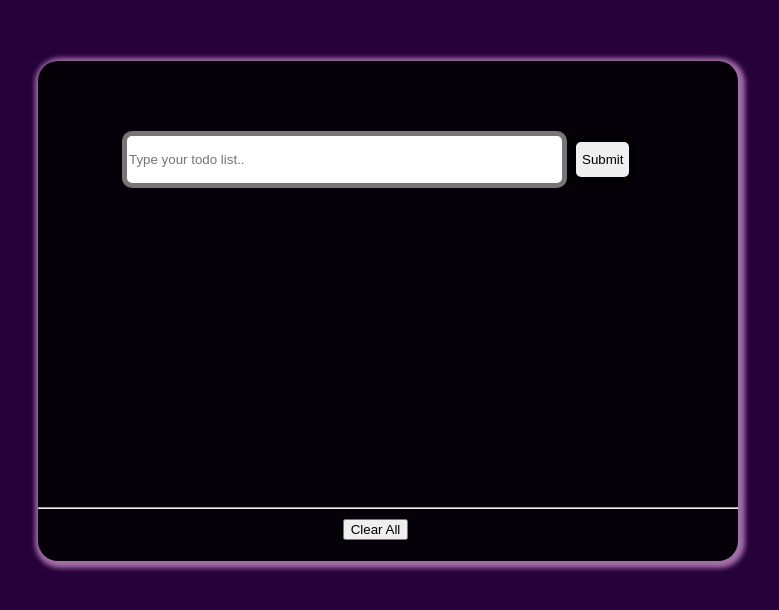
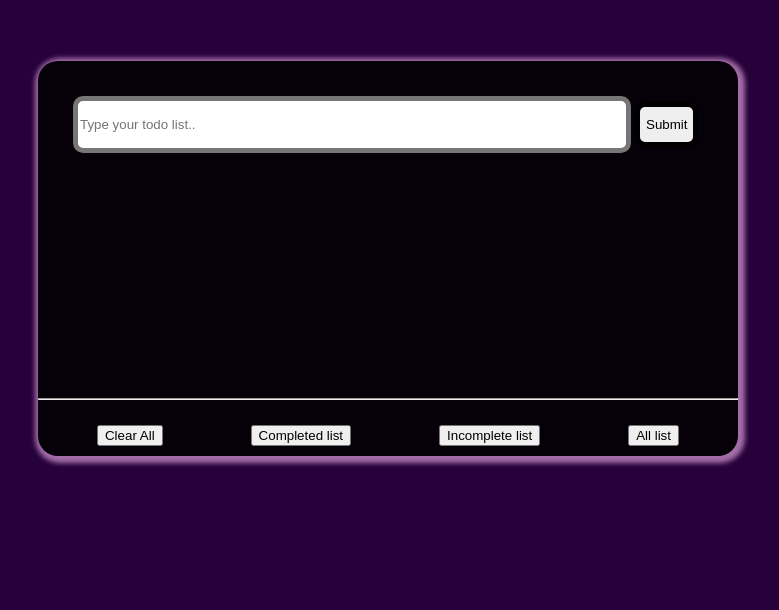
Before and after one commit to jigyasha1234/routine, a plain HTML site: page index.html in a window 1280 px wide. Shown: the part 104-714 px from the top of the page, without its empty margins (252-1031 px from the left). Drawn offline with Linux system fonts and the light colour scheme.

Commit message:
adding filter feature

```diff
--- a/index.html
+++ b/index.html
@@ -35,10 +35,20 @@
           <ul id="todo-list" class="list-unstyled"></ul>
         </div>
         <div><hr class="line"></div>
-
-          <div class="clearButton">
+        <div style="display: flex;" class="btn-group">
+          <div class="clearButton filter-btn">
               <!-- clear All button -->
           </div>
+          <div class="incompleteButton filter-btn">
+            <!-- incompleteButton button -->
+          </div>
+          <div class="completeButton filter-btn">
+          <!-- completeButton button -->
+          </div>
+          <div class="allButton filter-btn">
+          <!-- All button -->
+          </div>
+        </div>
 
       </div>
     </div>
--- a/script.js
+++ b/script.js
@@ -1,8 +1,11 @@
 const list = document.getElementById("todo-list");
 const form = document.getElementById("todo-form");
 const todoText = document.getElementById("todo-text");
-const clearButton =document.querySelector(".clearButton");
+const clearButton = document.querySelector(".clearButton");
 const totalTasks = document.querySelector(".total-tasks");
+const incompleteButton = document.querySelector(".incompleteButton");
+const completeButton = document.querySelector(".completeButton");
+const allButton = document.querySelector(".allButton");
 
 let todos = [];
 
@@ -23,13 +26,69 @@ function renderTodos() {
   });
 }
 
+function completeRenderTodos() {
+  // empty HTML inside the list
+  list.innerHTML = "";
+
+  // loop over all todos
+  todos.forEach((todo) => {
+    if (todo.complete === false && todo.isDeleted === 0) {
+      renderTodo(todo);
+    }
+  });
+}
+
+function incompleteRenderTodos() {
+  // empty HTML inside the list
+  list.innerHTML = "";
+
+  // loop over all todos
+  todos.forEach((todo) => {
+    if (todo.complete === true && todo.isDeleted === 0) {
+      renderTodo(todo);
+    }
+  });
+}
+
+function completeTodo(removeId) {
+  //Find index of specific object using findIndex method.
+  todoIndex = todos.findIndex((todo) => todo.id == removeId);
+
+  //Update object's complete property.
+  todos[todoIndex].complete = true;
+}
+
+function clearAllTodos() {
+  // deleting all todos
+  todos.forEach((todo) => {
+    if (todo.isDeleted === 0) {
+      todo.isDeleted = 1;
+    }
+  });
+  // Just to re render
+  saveTodosInMemory();
+  renderTodos();
+}
+
+function deleteTodo(removeId) {
+  //Find index of specific object using findIndex method.
+  todoIndex = todos.findIndex((todo) => todo.id == removeId);
+
+  //Update object's isSeleted property.
+  todos[todoIndex].isDeleted = 1;
+
+  // Just to re render
+  saveTodosInMemory();
+  renderTodos();
+}
+
 function renderTodo(todo) {
   list.innerHTML += `
         <li style="font-size: 30px">
           <div class="form-check" style="display: flex;">
           <div style="margin: 0px">
-            <input onclick="completeTodo(${todo.id});" class="form-check-input" type="checkbox" />
-            <label class="form-check-label" for="flexCheckDefault">
+            <input onclick="completeTodo(${todo.id});" type="checkbox" id="${todo.id}" name="${todo.id}" />
+            <label class="form-check-label" for="${todo.id}">
               ${todo.text}
             </label>
             </div>
@@ -50,41 +109,6 @@ function addTodo(todo) {
   saveTodosInMemory();
 }
 
-function completeTodo(removeId) {
-  //Find index of specific object using findIndex method.
-  todoIndex = todos.findIndex((todo) => todo.id == removeId);
-
-  //Update object's complete property.
-  todos[todoIndex].complete = true;
-
-}
-
-function clearAllTodos() {
-
-  // deleting all todos
-  todos.forEach((todo) => {
-    if (todo.isDeleted === 0) {
-      todo.isDeleted=1;
-    }
-  });
-
-  // Just to re render
-  saveTodosInMemory();
-  renderTodos();
-}
-
-function deleteTodo(removeId) {
-  //Find index of specific object using findIndex method.
-  todoIndex = todos.findIndex((todo) => todo.id == removeId);
-
-  //Update object's isSeleted property.
-  todos[todoIndex].isDeleted = 1;
-
-  // Just to re render
-  saveTodosInMemory();
-  renderTodos();
-}
-
 // listen for form to be submitted
 form.addEventListener("submit", (e) => {
   e.preventDefault();
@@ -102,5 +126,8 @@ form.addEventListener("submit", (e) => {
 
 // on page load - the following functions will run
 todos = JSON.parse(localStorage.getItem("todosInMemory")) || [];
-clearButton.innerHTML +=`<button onclick="clearAllTodos();"> Clear All</button>`;
+clearButton.innerHTML += `<button onclick="clearAllTodos();"> Clear All</button>`;
+incompleteButton.innerHTML += `<button onclick="incompleteRenderTodos();"> Completed list</button>`;
+completeButton.innerHTML += `<button onclick="completeRenderTodos();"> Incomplete list</button>`;
+allButton.innerHTML += `<button onclick="renderTodos();"> All list </button>`;
 renderTodos();
--- a/style.css
+++ b/style.css
@@ -15,7 +15,7 @@ body {
 .container {
   margin-top: 5%;
   width: 700px;
-  height: 500px;
+  height: 395px;
   align-items: center;
   background-color: rgb(6, 1, 8);
   border-radius: 20px;
@@ -25,13 +25,11 @@ body {
 
 /* input form styling */
 .input-col {
-  padding: 10%;
-  padding-bottom: 5%;
-  margin: 2%;
+  padding: 5%;
 }
 
 #todo-text {
-  width: 431px;
+  width: 544px;
   height: 45px;
   border-radius: 10px;
   border-width: 5px;
@@ -48,7 +46,7 @@ body {
 .output-col {
     padding-top: 0px;
     padding-bottom: 10px;
-    height: 260px;
+    height: 200px;
     width: 527px;
     overflow: auto;
 }
@@ -57,15 +55,10 @@ body {
     padding-left: 0px;
 }
 
-.filter-col{
-    display: flex;
-    justify-content: space-between;
-    padding-top: 8px;
-}
-.clearButton{
-    display: flex;
-    margin-right: 25px;
-    margin-top: 10px;
+.btn-group{
+  display: flex;
+  justify-content: space-around;
+  padding: 15px;
 }
 .filter-btn{
     padding: 10px;
@@ -75,6 +68,3 @@ body {
     color: rgb(250, 252, 253);
     cursor: pointer;
 }
-.total-task{
-  margin: 20px;
-}
```
